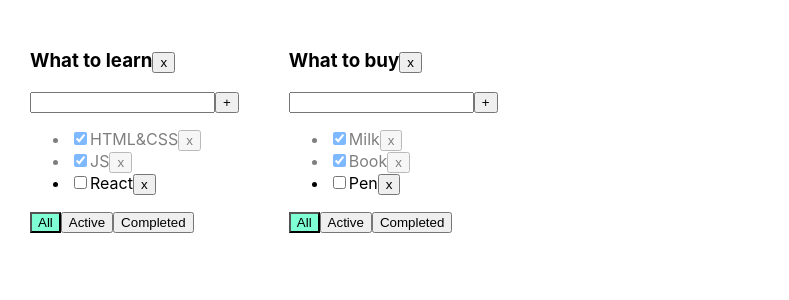
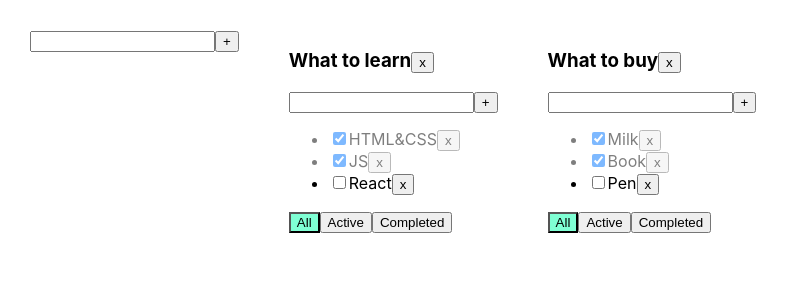
Before and after one commit to kkovalenkoo/todolist, a React (Create React App) app: page / in a window 1280 px wide. Shown: the top 300 px of the page, without its empty margins (0-789 px from the left). Built offline with nearby package versions, Linux system fonts and the light colour scheme.

Commit message:
AddItemForm, EditableSpan

```diff
--- /dev/null
+++ b/src/AddItemForm.tsx
@@ -0,0 +1,37 @@
+import React, {ChangeEvent, KeyboardEvent, useState} from 'react'
+
+type AddItemFormType = {
+    addItem: (title: string) => void
+}
+
+export function AddItemForm(props: AddItemFormType) {
+
+    const [title, setTitle] = useState<string>('')
+    const [error, setError] = useState<string | null>(null)
+
+    const onAddTask = () => {
+        if (title.trim() !== '') {
+            props.addItem(title)
+            setTitle('')
+        } else {
+            setError('Title is required')
+        }
+    }
+    const onChangeTitle = (e: ChangeEvent<HTMLInputElement>) => {
+        setTitle(e.currentTarget.value)
+    }
+    const onKeyPress = (e: KeyboardEvent<HTMLInputElement>) => {
+        setError(null)
+        if (e.key === 'Enter') {
+            onAddTask()
+        }
+    }
+
+    return (
+        <div>
+            <input value={title} onChange={onChangeTitle} onKeyPress={onKeyPress}/>
+            <button onClick={onAddTask}>+</button>
+            {error && <div className={'error-message'}>{error}</div>}
+        </div>
+    )
+}
--- a/src/App.tsx
+++ b/src/App.tsx
@@ -2,6 +2,7 @@ import React, {useState} from 'react'
 import './App.css'
 import {Todolist} from './Todolist'
 import {v1} from 'uuid'
+import {AddItemForm} from './AddItemForm'
 
 export type TodolistType = {
     id: string,
@@ -38,8 +39,7 @@ function App() {
             {id: v1(), title: 'Book', isDone: true},
             {id: v1(), title: 'Pen', isDone: false}
         ]
-        }
-    )
+    })
 
     const addTask = (newTaskTitle: string, todolistId: string) => {
         const newTask: TaskType = {id: v1(), title: newTaskTitle, isDone: false}
@@ -67,15 +67,41 @@ function App() {
             setTasks({...tasks})
         }
     }
+    const changeTaskTitle = (todolistId: string, taskId: string, title: string) => {
+        const todolistTasks = tasks[todolistId]
+        const task = todolistTasks.find(t => t.id === taskId)
+        if (task) {
+            task.title = title
+            setTasks({...tasks})
+        }
+    }
 
     const removeTodolist = (todolistId: string) => {
         setTodolists(todolists.filter(tl => tl.id !== todolistId))
         delete tasks[todolistId]
         setTasks({...tasks})
     }
+    const addTodolist = (title: string) => {
+        const newTodolistId = v1()
+        const newTodolist: TodolistType = {id: newTodolistId, title: title, filter: 'all'}
+        setTodolists([newTodolist, ...todolists])
+        setTasks({
+            ...tasks,
+            [newTodolistId]: []
+        })
+    }
+    const changeTodolistTitle = (todolistId: string, title: string) => {
+        const todolist = todolists.find(tl => tl.id === todolistId)
+        if (todolist) {
+            todolist.title = title
+            setTodolists([...todolists])
+        }
+    }
+
 
     return (
         <div className="App">
+            <AddItemForm addItem={addTodolist}/>
             {todolists.map(tl => {
 
                 let allTodolistTasks = tasks[tl.id]
@@ -94,6 +120,8 @@ function App() {
                                  changeFilter={changeFilter}
                                  changeTaskStatus={changeTaskStatus}
                                  removeTodolist={removeTodolist}
+                                 changeTaskTitle={changeTaskTitle}
+                                 changeTodolistTitle={changeTodolistTitle}
                 />
             })}
         </div>
--- /dev/null
+++ b/src/EditableSpan.tsx
@@ -0,0 +1,27 @@
+import React, {ChangeEvent, useState} from 'react'
+
+type EditableSpanType = {
+    title: string
+    onChange: (newTitle: string) => void
+}
+
+export function EditableSpan(props: EditableSpanType) {
+
+    const [editMode, setEditMode] = useState<boolean>(false)
+    const [title, setTitle] = useState<string>(props.title)
+
+    const activateEditMode = () => {
+        setEditMode(true)
+        setTitle(props.title)
+    }
+    const activateViewMode = () => {
+        setEditMode(false)
+        props.onChange(title)
+    }
+    const changeTitle = (e: ChangeEvent<HTMLInputElement>) => setTitle(e.currentTarget.value)
+
+    return editMode
+        ? <input value={title} onChange={changeTitle} autoFocus onBlur={activateViewMode}/>
+        : <span onDoubleClick={activateEditMode}>{props.title}</span>
+
+}
--- a/src/Todolist.tsx
+++ b/src/Todolist.tsx
@@ -1,5 +1,7 @@
-import React, {ChangeEvent, KeyboardEvent, useState} from 'react'
+import React, {ChangeEvent} from 'react'
 import {FilterType, TaskType} from './App'
+import {AddItemForm} from './AddItemForm'
+import {EditableSpan} from './EditableSpan'
 
 type TodolistPropsType = {
     todolistId: string
@@ -11,30 +13,19 @@ type TodolistPropsType = {
     changeFilter: (filterValue: FilterType, todolistId: string) => void
     changeTaskStatus: (taskId: string, isDone: boolean, todolistId: string) => void
     removeTodolist: (todolistId: string) => void
+    changeTaskTitle: (todolistId: string, taskId: string, title: string) => void
+    changeTodolistTitle: (todolistId: string, title: string) => void
 }
 
 export function Todolist(props: TodolistPropsType) {
 
-    const [title, setTitle] = useState<string>('')
-    const [error, setError] = useState<string | null>(null)
+    const addTask = (title: string) => {
+        props.addTask(title, props.todolistId)
+    }
+    const changeTodolistTitle = (title: string) => {
+        props.changeTodolistTitle(props.todolistId, title)
+    }
 
-    const onAddTask = () => {
-        if (title.trim() != '') {
-            props.addTask(title, props.todolistId)
-            setTitle('')
-        } else {
-            setError('Title is required')
-        }
-    }
-    const onChangeTitle = (e: ChangeEvent<HTMLInputElement>) => {
-        setTitle(e.currentTarget.value)
-    }
-    const onKeyPress = (e: KeyboardEvent<HTMLInputElement>) => {
-        setError(null)
-        if (e.key === 'Enter') {
-            onAddTask()
-        }
-    }
     const onClickAll = () => {
         props.changeFilter('all', props.todolistId)
     }
@@ -51,14 +42,11 @@ export function Todolist(props: TodolistPropsType) {
 
     return (
         <div>
-            <h3>{props.title}
+            <h3>
+                <EditableSpan title={props.title} onChange={changeTodolistTitle}/>
                 <button onClick={() => props.removeTodolist(props.todolistId)}>x</button>
             </h3>
-            <div>
-                <input value={title} onChange={onChangeTitle} onKeyPress={onKeyPress}/>
-                <button onClick={onAddTask}>+</button>
-                {error && <div className={'error-message'}>{error}</div>}
-            </div>
+            <AddItemForm addItem={addTask}/>
             <ul>
                 {
                     props.tasks.map(t => {
@@ -69,11 +57,14 @@ export function Todolist(props: TodolistPropsType) {
                         const onChangeStatus = (e: ChangeEvent<HTMLInputElement>) => {
                             props.changeTaskStatus(t.id, e.currentTarget.checked, props.todolistId)
                         }
+                        const changeTaskTitle = (title: string) => {
+                            props.changeTaskTitle(props.todolistId, t.id, title)
+                        }
 
                         return (
                             <li key={t.id} className={t.isDone ? 'is-done' : ''}>
                                 <input type="checkbox" checked={t.isDone} onChange={onChangeStatus}/>
-                                <span>{t.title}</span>
+                                <EditableSpan title={t.title} onChange={changeTaskTitle}/>
                                 <button onClick={onRemoveTask}>x</button>
                             </li>
                         )
```
Also changed, not shown: src/logo.svg (deleted). Lines whose indentation alone changed are shown as unchanged.
